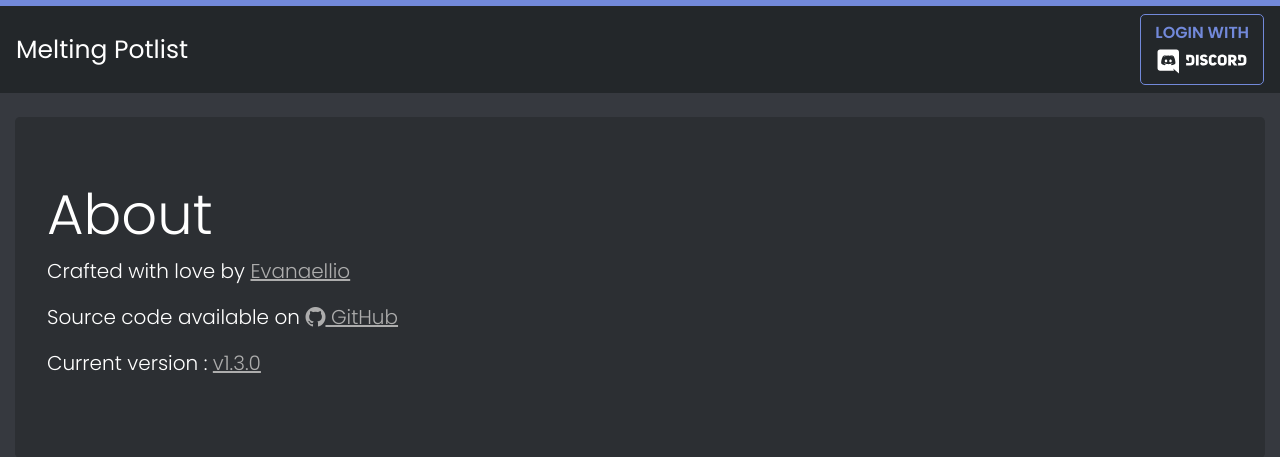
After one commit to Evanaellio/melting-potlist, a Django app: page /about/ in a window 1280 px wide. The commit adds this page. Shown: the top 457 px of the page. Run offline with Django 3.2, Linux system fonts and the light colour scheme; some libraries are stand-ins or nearby versions.

Commit message:
Add basic about page

```diff
--- /dev/null
+++ b/apps/core/templates/core/about.html
@@ -0,0 +1,14 @@
+{% extends "core/navigation.html" %}
+
+
+{% block content %}
+    <div class="jumbotron">
+        <h1 class="display-4">About</h1>
+        <p class="lead">Crafted with love by <a href="https://github.com/Evanaellio/">Evanaellio</a></p>
+        <p class="lead">Source code available on <a href="https://github.com/Evanaellio/melting-potlist">
+            <i class="bi bi-github"></i> GitHub</a></p>
+        <p class="lead">Current version :
+            <a href="https://github.com/Evanaellio/melting-potlist/releases/tag/{{ version }}">{{ version }}</a></p>
+    </div>
+
+{% endblock %}
--- a/apps/core/templates/core/navigation.html
+++ b/apps/core/templates/core/navigation.html
@@ -41,8 +41,13 @@
                 </button>
             </a>
             <a class="nav-item ml-auto" href="{% url 'user_profile:all_playlists' %}">
+                <button type="button" class="btn btn-labeled btn-outline-secondary">
+                    My playlists<span class="btn-label"><i class="bi bi-music-note-list"></i></span>
+                </button>
+            </a>
+            <a class="nav-item ml-auto" href="{% url 'core:about' %}">
                 <button type="button" class="btn btn-labeled btn-outline-info">
-                    My playlists<span class="btn-label"><i class="bi bi-music-note-list"></i></span>
+                    About<span class="btn-label"><i class="bi bi-question-square"></i></span>
                 </button>
             </a>
             <a class="nav-item ml-auto" href="{% url 'discord_login:logout' %}">
--- a/apps/core/urls.py
+++ b/apps/core/urls.py
@@ -5,6 +5,7 @@ from . import views
 app_name = 'core'
 urlpatterns = [
     path('', views.home, name='home'),
+    path('about/', views.about, name='about'),
     path('player/', views.player, name='player'),
     path('groups/', views.groups, name='groups'),
     path('groups/<int:guild_id>/playlist/', views.group_playlist, name='group_playlist'),
--- a/apps/core/views.py
+++ b/apps/core/views.py
@@ -1,14 +1,13 @@
 import json
 from dataclasses import dataclass
-from urllib.parse import urlparse, parse_qs
 
+from django.conf import settings
 from django.contrib.auth.decorators import login_required
 from django.http import HttpResponse, Http404
 from django.shortcuts import render, get_object_or_404, redirect
 from django.urls import reverse
 
 from apps.discord_login.models import DiscordGuild, DiscordUser
-
 from .playlist_generator import generate_youtube, generate_pls
 
 
@@ -44,6 +43,14 @@ def home(request):
         context['alerts'] = alerts
 
     return render(request, 'core/home.html', context=context)
+
+
+def about(request):
+    context = {
+        'version': f'v{settings.VERSION}'
+    }
+
+    return render(request, 'core/about.html', context=context)
 
 
 def make_guild(guild: DiscordGuild):
```
